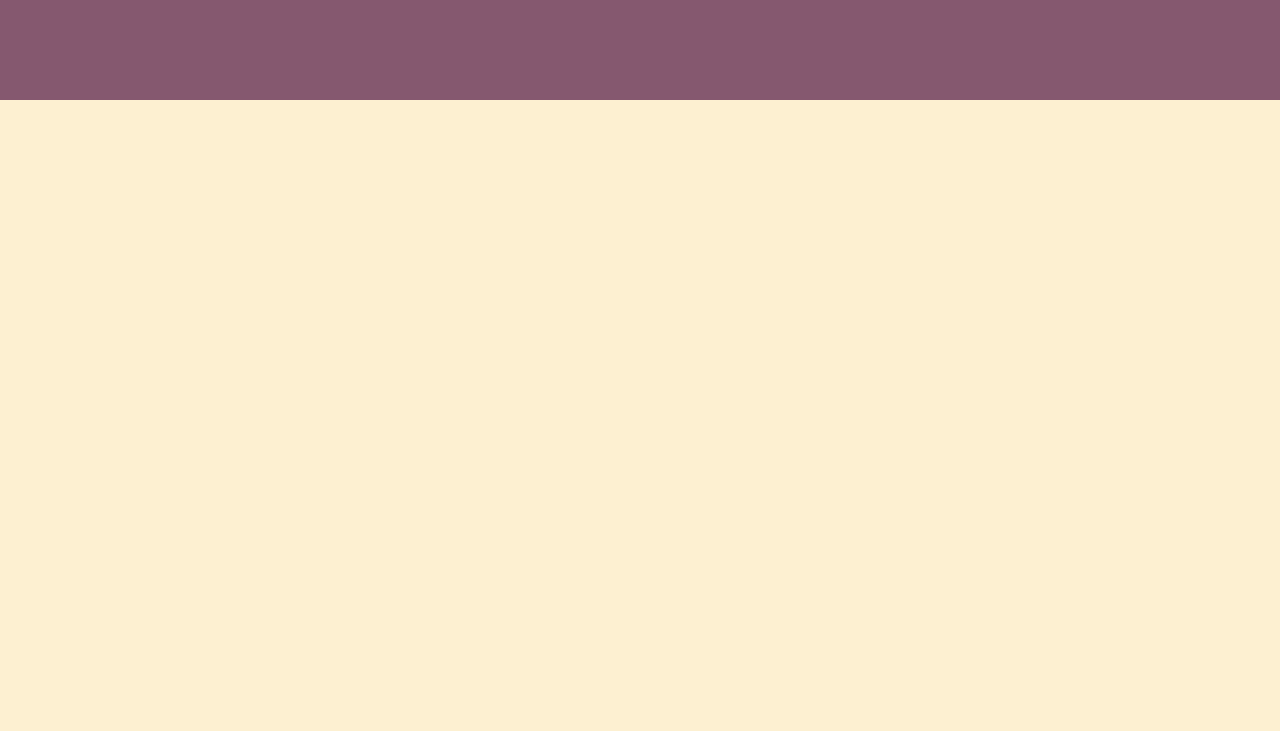
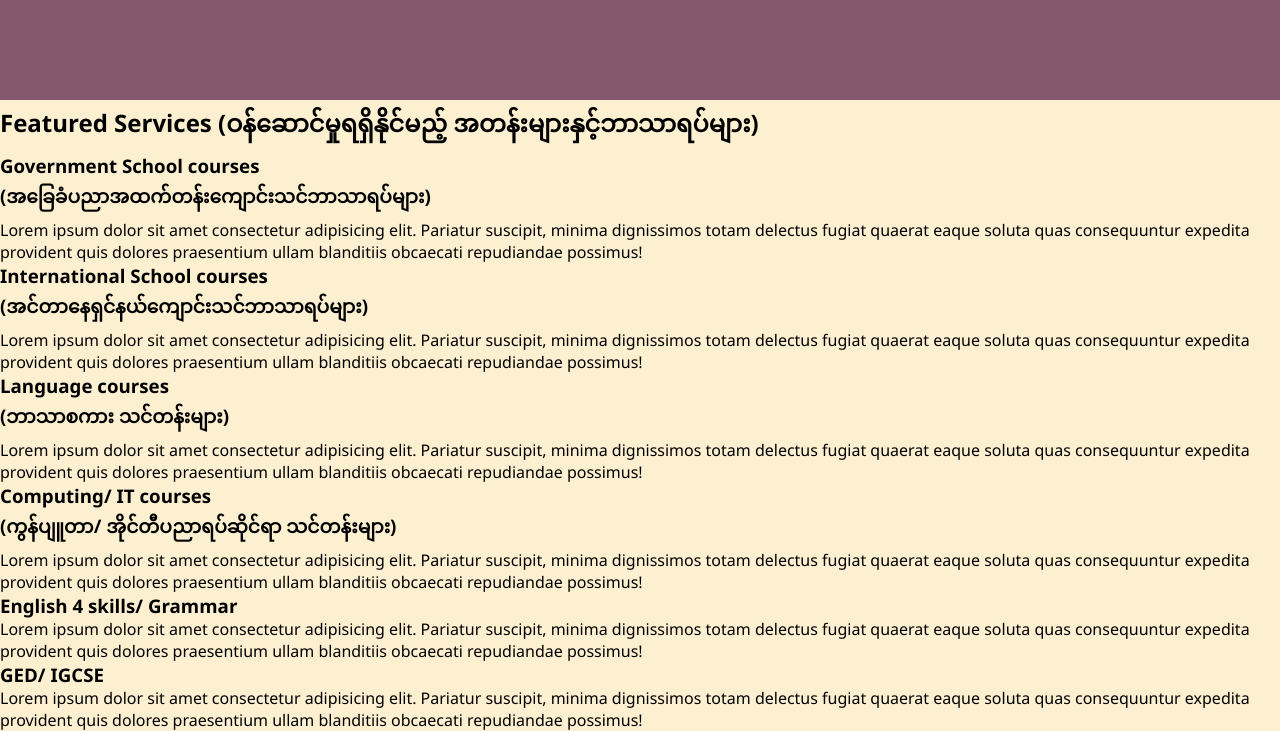
Before and after one commit to moncallas/monEdu, a plain HTML site: page index.html in a window 1280 px wide. Shown: the part 293-1024 px from the top of the page. Before the commit the page ends 800 px from the top, so only its background shows below. Drawn offline with Linux system fonts and the light colour scheme.

Commit message:
Update index.html

```diff
--- a/index.html
+++ b/index.html
@@ -55,6 +55,53 @@
             </div>
         </div>
     </section>
+    <section class="featured-services">
+        <div class="fs-container">
+            <div class="fs-title">
+                <h2>Featured Services (ဝန်ဆောင်မှုရရှိနိုင်မည့် အတန်းများနှင့်ဘာသာရပ်များ)</h2>
+            </div>
+            <div class="fs-content">
+                <div class="fs-card">
+                    <h3>Government School courses</h3>
+                    <h3>(အခြေခံပညာအထက်တန်းကျောင်းသင်ဘာသာရပ်များ)</h3>
+                    <p>Lorem ipsum dolor sit amet consectetur adipisicing elit. Pariatur suscipit, minima dignissimos totam delectus fugiat quaerat eaque soluta quas consequuntur expedita provident quis dolores praesentium ullam blanditiis obcaecati repudiandae possimus!</p>
+                </div>
+            </div>
+            <div class="fs-content">
+                <div class="fs-card">
+                    <h3>International School courses</h3>
+                    <h3>(အင်တာနေရှင်နယ်ကျောင်းသင်ဘာသာရပ်များ)</h3>
+                    <p>Lorem ipsum dolor sit amet consectetur adipisicing elit. Pariatur suscipit, minima dignissimos totam delectus fugiat quaerat eaque soluta quas consequuntur expedita provident quis dolores praesentium ullam blanditiis obcaecati repudiandae possimus!</p>
+                </div>
+            </div>
+            <div class="fs-content">
+                <div class="fs-card">
+                    <h3>Language courses</h3>
+                    <h3>(ဘာသာစကား သင်တန်းများ)</h3>
+                    <p>Lorem ipsum dolor sit amet consectetur adipisicing elit. Pariatur suscipit, minima dignissimos totam delectus fugiat quaerat eaque soluta quas consequuntur expedita provident quis dolores praesentium ullam blanditiis obcaecati repudiandae possimus!</p>
+                </div>
+            </div>
+            <div class="fs-content">
+                <div class="fs-card">
+                    <h3>Computing/ IT courses</h3>
+                    <h3>(ကွန်ပျူတာ/ အိုင်တီပညာရပ်ဆိုင်ရာ သင်တန်းများ)</h3>
+                    <p>Lorem ipsum dolor sit amet consectetur adipisicing elit. Pariatur suscipit, minima dignissimos totam delectus fugiat quaerat eaque soluta quas consequuntur expedita provident quis dolores praesentium ullam blanditiis obcaecati repudiandae possimus!</p>
+                </div>
+            </div>
+            <div class="fs-content">
+                <div class="fs-card">
+                    <h3>English 4 skills/ Grammar</h3>
+                    <p>Lorem ipsum dolor sit amet consectetur adipisicing elit. Pariatur suscipit, minima dignissimos totam delectus fugiat quaerat eaque soluta quas consequuntur expedita provident quis dolores praesentium ullam blanditiis obcaecati repudiandae possimus!</p>
+                </div>
+            </div>
+            <div class="fs-content">
+                <div class="fs-card">
+                    <h3>GED/ IGCSE</h3>
+                    <p>Lorem ipsum dolor sit amet consectetur adipisicing elit. Pariatur suscipit, minima dignissimos totam delectus fugiat quaerat eaque soluta quas consequuntur expedita provident quis dolores praesentium ullam blanditiis obcaecati repudiandae possimus!</p>
+                </div>
+            </div>
+        </div>
+    </section>
     <script>
         function iconFunction() {
             var navContainer = document.getElementById("my-nav");
```
